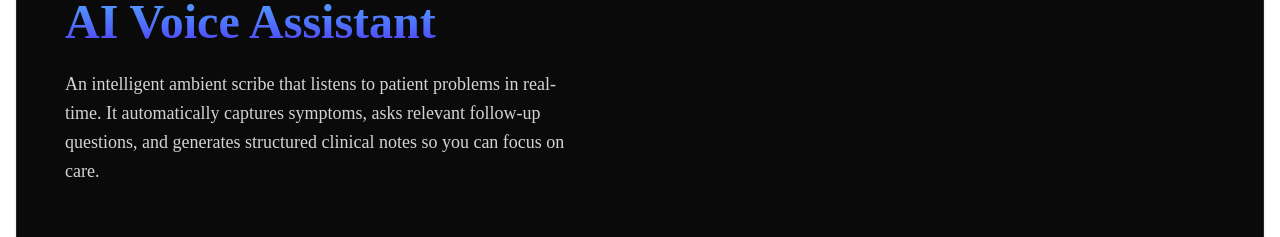
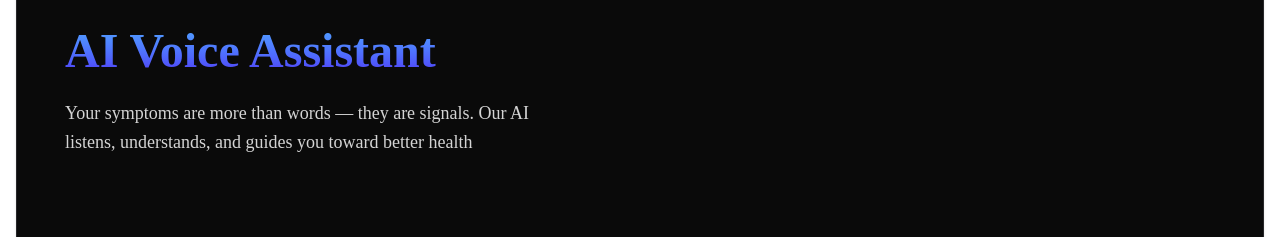
Before and after one commit to Sha-mbhavi/VAIDYA-OS-CODE, a Next.js app in the folder doctor option/: page / in a window 1280 px wide. Shown: the part 1038-1275 px from the top of the page. Built offline with nearby package versions, Linux system fonts and the light colour scheme.

Commit message:
Update Voice AI Assistant text

```diff
--- a/doctor option/src/app/page.tsx
+++ b/doctor option/src/app/page.tsx
@@ -65,9 +65,7 @@ function SplineSceneBasic() {
             AI Voice Assistant
           </h2>
           <p className="mt-6 text-neutral-300 text-lg max-w-lg leading-relaxed">
-            An intelligent ambient scribe that listens to patient problems in real-time.
-            It automatically captures symptoms, asks relevant follow-up questions,
-            and generates structured clinical notes so you can focus on care.
+            Your symptoms are more than words — they are signals. Our AI listens, understands, and guides you toward better health
           </p>
         </div>
 
```
